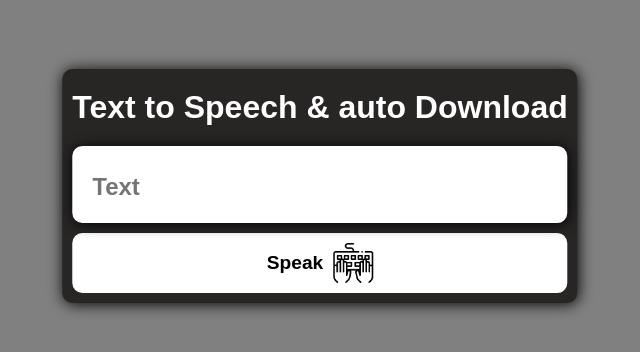
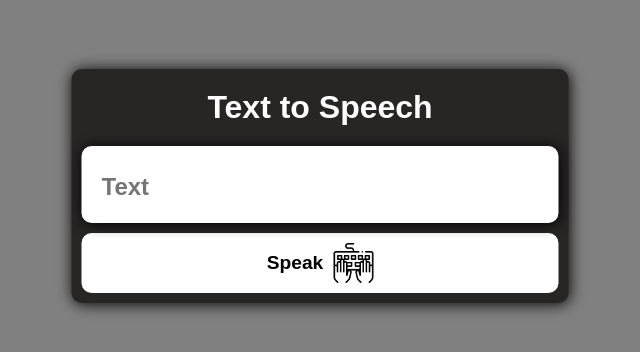
Before and after one commit to ShaikhNoorAbbas/text_to_speech, a plain HTML site: page index.html in a window 1280 px wide. Shown: the part 214-566 px from the top of the page, without its empty margins (320-960 px from the left). Drawn offline with nearby package versions, Linux system fonts and the light colour scheme.

Commit message:
'modified'

```diff
--- a/index.html
+++ b/index.html
@@ -13,7 +13,7 @@
     <div>
       <div class="container">
         <div data-aos="zoom-in" data-aos-duration="2000">
-          <h1>Text to Speech & auto Download</h1>
+          <h1>Text to Speech</h1>
           <input type="text" placeholder="Text" id="text" />
           <button onclick="speakFunction()" id="btn">
             Speak
```
